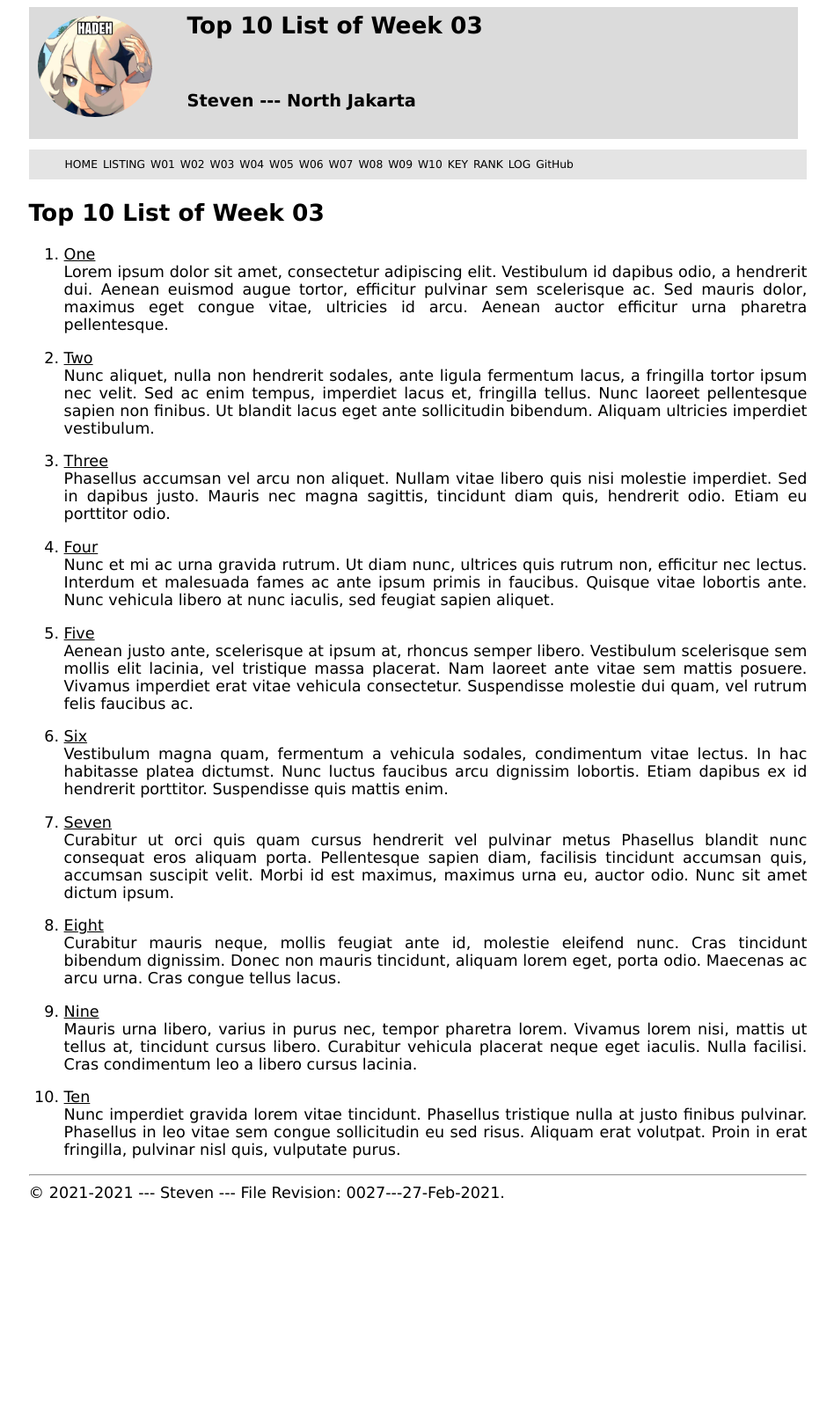
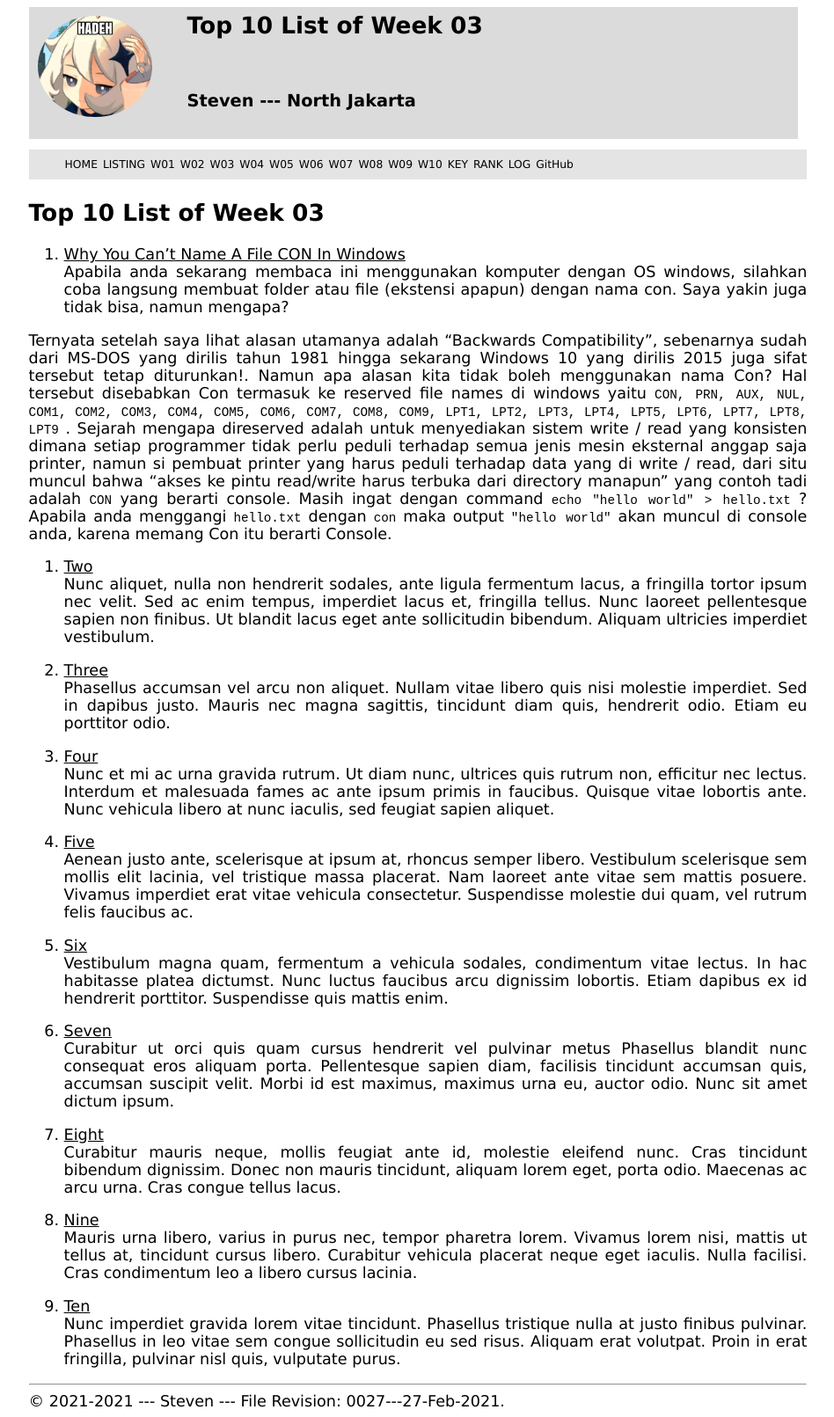
Before and after one commit to stevensim226/os211, a Jekyll site: the page built from w03.md, in a window 1280 px wide. Shown: the whole page at 88% size, without its empty margins (165-1113 px from the left). Built offline with Jekyll 4.4.1, drawn with Linux system fonts in a browser that asks for light colours; our own code applies the rules of GitHub Pages for plain Markdown files; before the commit the page ends 1374 px from its top, so only the background shows below that.

Commit message:
OS211 stevensim226

```diff
--- a/TXT/myrank.txt
+++ b/TXT/myrank.txt
@@ -2,3 +2,6 @@
 ZCZC W01 Trigonometr1
 ZCZC W01 X1non
 ZCZC W01 tsanaativa
+ZCZC W02 tsanaativa
+ZCZC W02 vadimbhirawa
+ZCZC W02 vandhya
--- a/w03.md
+++ b/w03.md
@@ -5,12 +5,10 @@ permalink: /W03/
 
 # Top 10 List of Week 03
 
-1. [One](https://en.wikipedia.org/wiki/1)<br>
-Lorem ipsum dolor sit amet, consectetur adipiscing elit.
-Vestibulum id dapibus odio, a hendrerit dui.
-Aenean euismod augue tortor, efficitur pulvinar sem scelerisque ac.
-Sed mauris dolor, maximus eget congue vitae, ultricies id arcu.
-Aenean auctor efficitur urna pharetra pellentesque.
+1. [Why You Can't Name A File CON In Windows](https://www.youtube.com/watch?v=bC6tngl0PTI)<br>
+Apabila anda sekarang membaca ini menggunakan komputer dengan OS windows, silahkan coba langsung membuat folder atau file (ekstensi apapun) dengan nama con. Saya yakin juga tidak bisa, namun mengapa?
+
+Ternyata setelah saya lihat alasan utamanya adalah "Backwards Compatibility", sebenarnya sudah dari MS-DOS yang dirilis tahun 1981 hingga sekarang Windows 10 yang dirilis 2015 juga sifat tersebut tetap diturunkan!. Namun apa alasan kita tidak boleh menggunakan nama Con? Hal tersebut disebabkan Con termasuk ke reserved file names di windows yaitu `CON, PRN, AUX, NUL, COM1, COM2, COM3, COM4, COM5, COM6, COM7, COM8, COM9, LPT1, LPT2, LPT3, LPT4, LPT5, LPT6, LPT7, LPT8, LPT9` . Sejarah mengapa direserved adalah untuk menyediakan sistem write / read yang konsisten dimana setiap programmer tidak perlu peduli terhadap semua jenis mesin eksternal anggap saja printer, namun si pembuat printer yang harus peduli terhadap data yang di write / read, dari situ muncul bahwa "akses ke pintu read/write harus terbuka dari directory manapun" yang contoh tadi adalah `CON` yang berarti console. Masih ingat dengan command `echo "hello world" > hello.txt` ? Apabila anda menggangi `hello.txt` dengan `con` maka output `"hello world"` akan muncul di console anda, karena memang Con itu berarti Console.
 
 2. [Two](https://en.wikipedia.org/wiki/2)<br>
 Nunc aliquet, nulla non hendrerit sodales, ante ligula fermentum lacus, a fringilla tortor ipsum nec velit.
```
Also changed, not shown: 3 other files.
